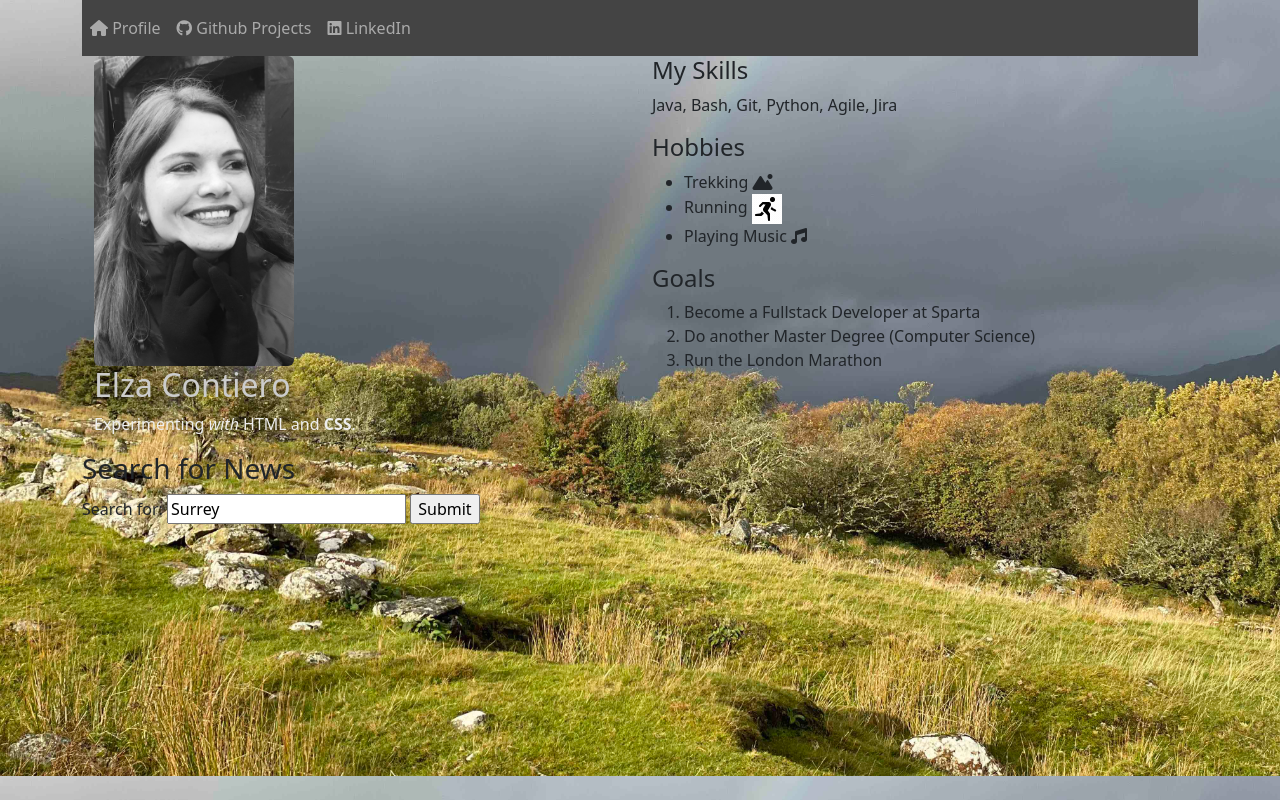
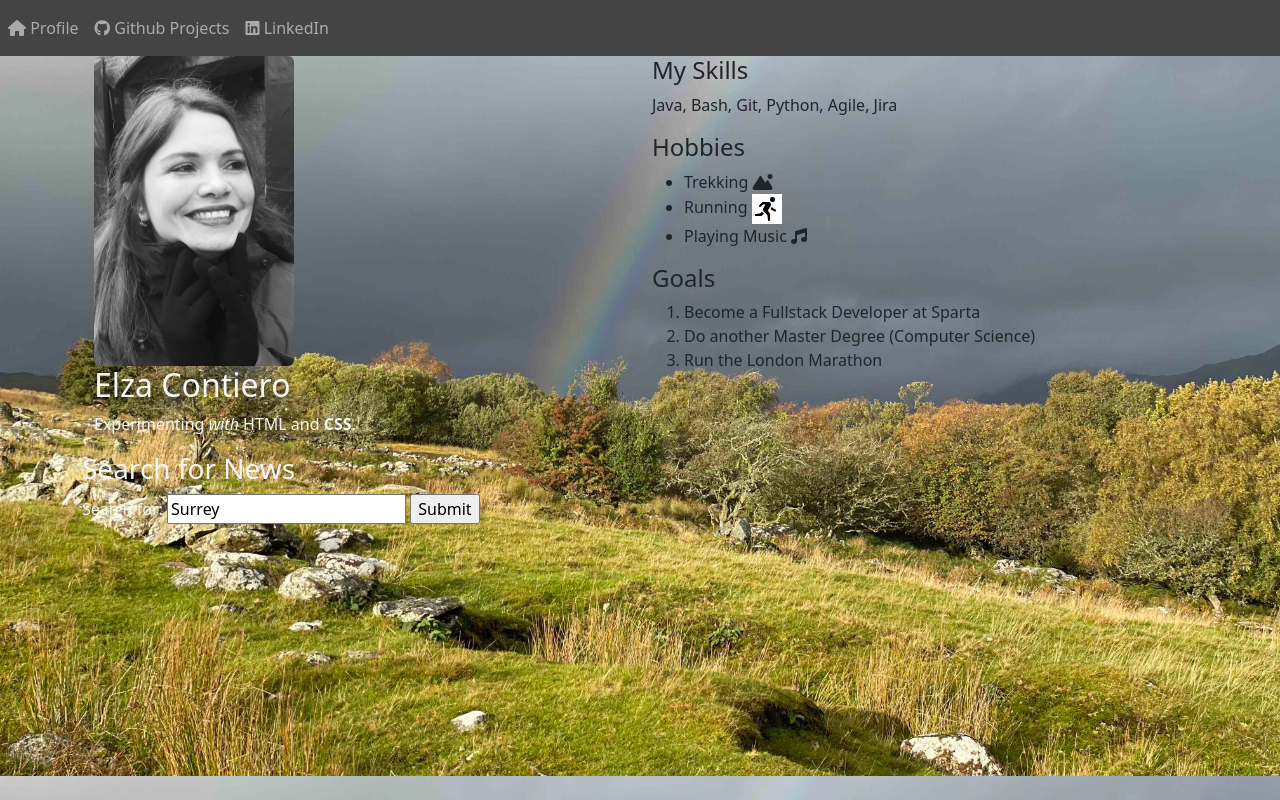
Before and after one commit to elzacontiero/elzacontiero.github.io, a plain HTML site: page index.html in a window 1280 px wide. Drawn offline with nearby package versions, Linux system fonts and the light colour scheme.

Commit message:
Add comments and minor tweaks on colors.

```diff
--- a/index.html
+++ b/index.html
@@ -4,17 +4,22 @@
     <meta charset="utf-8">
     <meta name="viewport" content="width=device-width, initial-scale=1">
     <title>Bootstrap demo</title>
+
+    <!-- [Line 1] add bootstrap css -->
     <link href="https://cdn.jsdelivr.net/npm/bootstrap@5.3.0-alpha1/dist/css/bootstrap.min.css" rel="stylesheet" integrity="sha384-GLhlTQ8iRABdZLl6O3oVMWSktQOp6b7In1Zl3/Jr59b6EGGoI1aFkw7cmDA6j6gD" crossorigin="anonymous">
+    <!-- [Line 2] Font Awesome  -->
     <script src="https://kit.fontawesome.com/6ab4126675.js" crossorigin="anonymous"></script>
   </head>
+  <!-- [Line 3] Background Image -->
   <body style="background-image: url('background.jpeg'); background-size: cover;">
-      <div class="container">
-        <!-- MENU  -->
+
+      <!-- [Line 4] Bootstrap MENU  -->
+
       <nav class="navbar navbar-expand-lg navbar-dark" style="background-color: #444444;">
         <button class="navbar-toggler" type="button" data-toggle="collapse" data-target="#navbarSupportedContent" aria-controls="navbarSupportedContent" aria-expanded="false" aria-label="Toggle navigation">
           <span class="navbar-toggler-icon"></span>
         </button>
-
+        <!-- [Line 5] The actual elements of menu -->
         <div class="collapse navbar-collapse" id="navbarSupportedContent">
           <ul class="navbar-nav mr-auto">
             <li class="nav-item">
@@ -30,15 +35,20 @@
         </div>
       </nav>
 
+      <!-- [Line 6] Bootstrap Container for contents -->
+      <div class="container">
+        <!-- [Line 7] Bootstrap two columns container -->
         <div class="container text-left">
           <div class="row align-items-start">
+
+            <!-- [Line 8] Bootstrap start of 1st column  -->
             <div class="col">
               <img src="./Elza.png" class="rounded float-left" alt="Elza Contiero" width="200" height="310">
-              <h2 style="color: #cccccc">Elza Contiero</h2>
+              <h2 style="color: whitesmoke">Elza Contiero</h2>
+              <p style="color: whitesmoke">Experimenting <em>with</em> HTML and <strong>CSS</strong>.</p>
+            </div>
 
-              <p style="color: #eeeeee">Experimenting <em>with</em> HTML and <strong>CSS</strong>.</p>
-
-            </div>
+            <!-- [Line 9] Bootstrap start of 2nd column  -->
             <div class="col">
               <h4>My Skills</h4>
               <p>Java, Bash, Git, Python, Agile, Jira</p>
@@ -59,14 +69,14 @@
           </div>
         </div>
 
-
-        <h3>Search for News</h3>
+        <!-- [Line 10] Outside the TWO columns container, but inside the main container -->
+        <h3 style="color: whitesmoke">Search for News</h3>
         <form action="https://www.bbc.co.uk/search">
-            <label for="mysearch">Search for:</label>
+            <label for="mysearch" style="color: whitesmoke">Search for:</label>
             <input id="mysearch" name="q" type="text" value="Surrey">
             <input class="button" type="submit" value="Submit">
         </form>
 
-    <script src="https://cdn.jsdelivr.net/npm/bootstrap@5.3.0-alpha1/dist/js/bootstrap.bundle.min.js" integrity="sha384-w76AqPfDkMBDXo30jS1Sgez6pr3x5MlQ1ZAGC+nuZB+EYdgRZgiwxhTBTkF7CXvN" crossorigin="anonymous"></script>
+      </div> <!-- End of container -->
   </body>
 </html>
```
Lines whose indentation alone changed are shown as unchanged.
